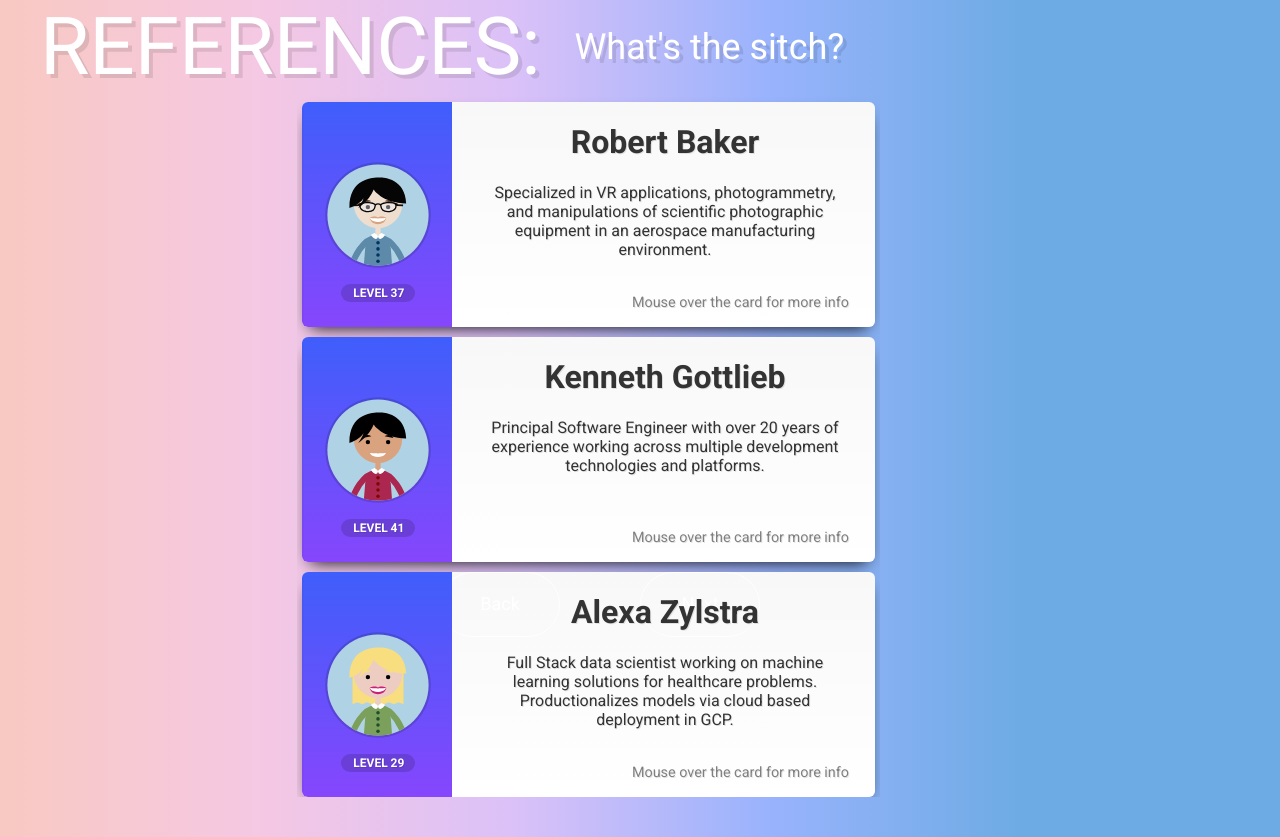
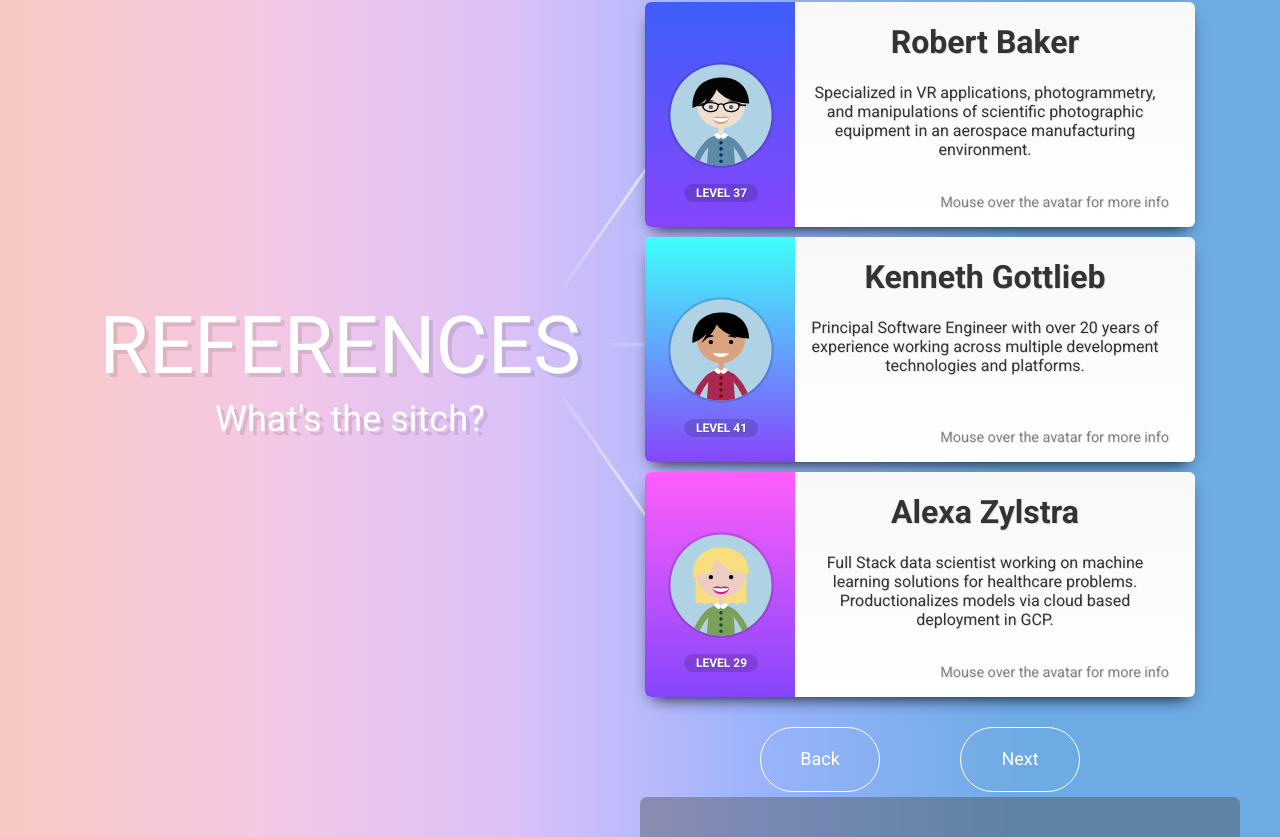
Before and after one commit to AveryCaldwell/Portfolio-8-23, a React (Vite) app: page / in a window 1280 px wide. Shown: the part 4003-4840 px from the top of the page. Built offline with nearby package versions, Linux system fonts and the light colour scheme; a web font is replaced by a local one.

Commit message:
Testimonial rework, requires changing card content

```diff
--- a/src/components/Projects.jsx
+++ b/src/components/Projects.jsx
@@ -324,7 +324,6 @@ function Projects({ props }) {
 					/>
 				</div>
 			</div>
-
 			{/* SVG Container */}
 			<div className="svgContainer" style={svgContainer}>
 				<svg
--- a/src/components/Styles.jsx
+++ b/src/components/Styles.jsx
@@ -31,14 +31,15 @@ export const pageContainer = {
 
 /* ============================== NAV SECTION ============================== */
 export const navTitle = {
-	fontSize: '40px',
+	fontSize: '32px',
 	paddingRight: '24px',
 	position: 'absolute',
 	bottom: '10px',
 	right: '10px',
+	color: 'rgba(255,255,255,0.8)',
 	transition: 'all 1.5s ease',
 	textShadow: `2px 2px rgba(0,0,0,0.1)`,
-	//opacity: 0,
+	//opacity: 0.5,
 };
 export const navBox = {
 	display: 'flex',
@@ -496,14 +497,14 @@ export const myEduInactive = {
 /* ============================== SVG PATH SECTION ============================== */
 export const svgContainer = {
 	position: 'absolute',
-	top: '360vh',
-	left: '250px',
+	top: '345vh',
+	left: '350px',
 	cursor: 'pointer',
 	zIndex: '-1',
 };
 
 export const svgCord = {
-	width: '120vh',
+	//width: '600px',
 	height: '120vh',
 	pointerEvents: 'none',
 	//opacity: 0,
@@ -852,7 +853,9 @@ export const text = {
 export const testimonialsContainer = {
 	display: 'flex',
 	position: 'relative',
+	alignItems: 'center',
 	fontFamily: 'Roboto',
+	flexDirection: 'row',
 };
 
 export const testimonialsTitle = {
@@ -863,8 +866,10 @@ export const testimonialsTitle = {
 	textShadow: `4px 4px rgba(0,0,0,0.1)`,
 	textAlign: 'center',
 	margin: '0',
-	minWidth: '50%',
+	marginTop: 50,
+	//minWidth: '50%',
 	alignItems: 'center',
+	//marginBottom: 30,
 };
 export const testimonialsSubtitle = {
 	fontSize: '36px',
@@ -881,14 +886,15 @@ export const testimonialsSubtitle = {
 };
 // box containing ref cards
 export const testimonialsBox = {
-	flexWrap: 'wrap',
+	display: 'flex',
+	flexDirection: 'column',
+	flexWrap: 'nowrap',
+	alignItems: 'center',
 	display: 'flex',
 	position: 'relative',
-	height: '700px',
-	width: '100%',
-	overflow: 'hidden',
-	top: '100px',
-	right: '30%',
+	height: '800px',
+	maxWidth: '560px',
+	//overflow: 'hidden',
 };
 // USED IN MULTIPLE PLACES ON CARD
 export const center = {
@@ -899,7 +905,7 @@ export const center = {
 };
 // EACH CARD STYLING
 export const card = {
-	width: '800px',
+	width: '550px',
 	height: '225px',
 	background: 'linear-gradient(#f8f8f8, #fff)',
 	boxShadow: '0 8px 16px -8px',
@@ -1041,10 +1047,9 @@ export const testimonialsButtonSpan = {
 	justifyContent: 'space-around',
 	flexDirection: 'row',
 	width: '400px',
-	bottom: '225px',
+	marginTop: '25px',
+
 	position: 'relative',
-	left: '30%',
-	height: '150px',
 };
 export const testimonialsButton = {
 	borderRadius: '36px',
--- a/src/components/Testimonials.jsx
+++ b/src/components/Testimonials.jsx
@@ -35,30 +35,37 @@ import {
 // This function renders Testimonials content of web app
 function Testimonials({ props }) {
 	// State to track hovering over the reference card
-	const [hover, setHover] = useState(false);
+	const [hoverState, setHoverState] = useState({
+		0: false,
+		1: false,
+		2: false,
+	});
 	// Event handler for mouse entering the reference card
-	const handleMouseEnter = () => {
-		setHover(true);
+	const handleMouseEnter = (target) => {
+		let obj = Object.assign({}, hoverState);
+		obj[target] = true;
+		setHoverState(obj);
 	};
 
 	// Event handler for mouse leaving the reference card
-	const handleMouseLeave = () => {
-		setHover(false);
+	const handleMouseLeave = (target) => {
+		let obj = Object.assign({}, hoverState);
+		obj[target] = false;
+		setHoverState(obj);
 	};
 
 	// Styling for when the user hovers over the reference card
 	const additionalStyles = {
 		position: 'absolute',
-		width: hover ? '100%' : '150px',
+
 		height: '100%',
-		background: hover
-			? 'linear-gradient( rgba(63,94,251,1) 0%, rgba(134,70,252,1)100%)'
-			: 'linear-gradient( rgba(63,94,251,1) 0%, rgba(134,70,252,1)100%)',
+		// background:
+		// 	'linear-gradient( rgba(63,94,251,1) 0%, rgba(134,70,252,1)100%)',
 		transition: 'width 0.4s',
 		overflow: 'hidden',
 		zIndex: 2,
-		borderRadius: hover ? '0 5px 5px 0' : 'none',
 	};
+
 	// State and buttons for controlling testimonials page navigation
 	const [testimonialsState, setTestimonialsButtonState] = React.useState({
 		Resume: { boxShadow: '0 4px 10px rgba(255, 255, 255, 0.0)' },
@@ -75,37 +82,143 @@ function Testimonials({ props }) {
 		obj[name] = style;
 		setTestimonialsButtonState(obj);
 	}
+	const cardInfo = [
+		{
+			name: 'Robert Baker',
+			about: 'Specialized in VR applications, photogrammetry, and manipulations of scientific photographic equipment in an aerospace manufacturing environment.',
+			level: 37,
+			title: 'Software Architect',
+			company: 'Boeing BR&T',
+			dateJoined: '2015',
+			location: 'Seattle, WA',
+			email: 'robert.s.baker2@boeing.com',
+			avatar: <FirstAvatar />,
+			background:
+				'linear-gradient( rgba(63,94,251,1) 0%, rgba(134,70,252,1)100%)',
+		},
+		{
+			name: 'Kenneth Gottlieb',
+			about: 'Principal Software Engineer with over 20 years of experience working across multiple development technologies and platforms.',
+			level: 41,
+			title: 'Senior Software Engineer',
+			company: 'NinjaTrader',
+			dateJoined: '2023',
+			location: 'Houston, TX',
+			email: 'kenneth.gottlieb@ninjatrader.com',
+			avatar: <SecondAvatar />,
+			background:
+				'linear-gradient( rgba(63,255,251,1) 0%, rgba(134,70,252,1)100%)',
+		},
+		{
+			name: 'Alexa Zylstra',
+			about: 'Full Stack data scientist working on machine learning solutions for healthcare problems. Productionalizes models via cloud based deployment in GCP.',
+			level: 29,
+			title: 'Full Stack Data Analyst',
+			company: 'HCA',
+			dateJoined: '2018',
+			location: 'Nashville, TN',
+			email: 'zylstra.az@gmail.com',
+			avatar: <ThirdAvatar />,
+			background:
+				'linear-gradient( rgba(255,94,251,1) 0%, rgba(134,70,252,1)100%)',
+		},
+	];
 
 	return (
 		<React.Fragment>
 			{/* Testimonials Container */}
 			<div
 				className="testimonialsContainer pageContainer"
-				style={{ ...testimonialsContainer, ...pageContainer }}
+				style={{ ...pageContainer, ...testimonialsContainer }}
+			>
+				<div
+					id="csslines"
+					style={{
+						position: 'absolute',
+						top: '255px',
+						left: '600px',
+					}}
 				>
 					<div
 						style={{
+							borderBottom: '3px solid rgba(255, 255, 255,0.7)',
+							borderImage:
+								'linear-gradient(45deg, rgba(255, 255, 255,0.7), rgba(255, 255, 255,0.1)) 1',
+							width: '150px',
+							transform: 'rotate(125deg)',
+							transformOrigin: 'left',
+							position: 'relative',
+							left: '10px',
+							top: '-90px',
+						}}
+					/>
+					<div
+						style={{
+							borderBottom: '3px solid rgba(255, 255, 255,0.7)',
+							borderImage:
+								'linear-gradient(45deg, rgba(255, 255, 255,0.7), rgba(255, 255, 255,0.1)) 1',
+							width: '150px',
+							transform: 'rotate(235deg)',
+							transformOrigin: 'left',
+							position: 'relative',
+							left: '10px',
+							top: '265px',
+						}}
+					/>
+					<div
+						style={{
+							borderBottom: '3px solid rgba(255, 255, 255,0.7)',
+							borderImage:
+								'linear-gradient(45deg, rgba(255, 255, 255,0.7), rgba(255, 255, 255,0.1)) 1',
+							width: '150px',
+							transform: 'rotate(180deg)',
+							transformOrigin: 'left',
+							position: 'relative',
+							left: '120px',
+							top: '85px',
+						}}
+					/>
+				</div>
+				<div
+					style={{
 						display: 'flex',
-						width: '100%',
-						height: '100px',
-						flexDirection: 'horizontal',
-						justifyContent: 'space-between',
+						width: '600px',
+						height: '800px',
+						alignItems: 'center',
+						flexDirection: 'column',
+						justifyContent: 'center',
 					}}
 				>
-					<div className="testimonialsTitle" style={testimonialsTitle}>
-						REFERENCES:{' '}
+					<div
+						className="testimonialsTitle"
+						style={testimonialsTitle}
+					>
+						REFERENCES
+					</div>
 					<span style={testimonialsSubtitle}>What's the sitch?</span>
-					</div>
+					<div style={{ height: 100 }}></div>
 				</div>
 
 				<div className="testimonialsBox" style={testimonialsBox}>
 					{/* === CARD 1 === */}
+					{cardInfo.map(function (element, index) {
+						let background = {
+							background: element.background,
+							width: hoverState[index] ? '100%' : '150px',
+							borderRadius: hoverState[index]
+								? '0 5px 5px 0'
+								: 'none',
+						};
+						return (
 							<div className="card first" style={card}>
 								<div
 									className="additional first"
-							style={additionalStyles}
-							onMouseEnter={handleMouseEnter}
-							onMouseLeave={handleMouseLeave}
+									style={{
+										...additionalStyles,
+										...background,
+									}}
+									onMouseEnter={() => handleMouseEnter(index)}
+									onMouseLeave={() => handleMouseLeave(index)}
 								>
 									<div className="user-card" style={userCard}>
 										<div
@@ -116,10 +229,10 @@ function Testimonials({ props }) {
 												...points,
 											}}
 										>
-									Level 37
+											Level {element.level}
 										</div>
 										{/* === CLIP ART === */}
-								<FirstAvatar />
+										{element.avatar}
 									</div>
 									{/* BACKSIDE OF CARD */}
 									<div
@@ -129,34 +242,52 @@ function Testimonials({ props }) {
 											padding: '5px',
 										}}
 									>
-								<div className="more-info" style={moreInfo}>
-									<h1 style={moreInfoTitle}>Robert Baker</h1>
-									<div id="title">Software Architect</div>
-									<div className="coords" style={coords}>
+										<div
+											className="more-info"
+											style={moreInfo}
+										>
+											<h1 style={moreInfoTitle}>
+												{element.name}
+											</h1>
+											<div id="title">
+												{element.title}
+											</div>
+											<div
+												className="coords"
+												style={coords}
+											>
 												<span style={coordsSpan}>
-											Boeing, BR&T:
+													{element.company}:
 												</span>
 												<span style={coordsSpan}>
-											Joined 2015
+													{' '}
+													Joined {element.dateJoined}
 												</span>
 											</div>
-									<div className="coords" style={coords}>
+											<div
+												className="coords"
+												style={coords}
+											>
 												<span style={coordsSpan}>
-											Seattle, WA
+													{element.location}
 												</span>
 											</div>
-									<div className="stats" style={stats}>
+											<div
+												className="stats"
+												style={stats}
+											>
 												<div>
 													<div style={statsTitle}>
 														<MailOutlineIcon
 															style={{
-														verticalAlign: 'middle',
+																verticalAlign:
+																	'middle',
 															}}
 														/>{' '}
 														Email:{' '}
 														<span style={value}>
 															{' '}
-													robert.s.baker2@boeing.com{' '}
+															{element.email}{' '}
 														</span>
 													</div>
 												</div>
@@ -168,191 +299,71 @@ function Testimonials({ props }) {
 								</div>
 								{/* === FRONT BLERP ON CARD === */}
 								<div className="general" style={general}>
-							<h1 className="cardHeader">Robert Baker</h1>
-							<p>
-								Specialized in VR applications, photogrammetry,
-								and manipulations of scientific photographic
-								equipment in an aerospace manufacturing
-								environment.
-							</p>
+									<h1 className="cardHeader">
+										{element.name}
+									</h1>
+									<p>{element.about}</p>
 									<span className="more" style={more}>
-								Mouse over the card for more info
+										Mouse over the avatar for more info
 									</span>
 								</div>
 							</div>
-
-					{/* <!-- CARD 2 --> */}
-					<div className="card second" style={card}>
+						);
+					})}
 					<div
-							className="additional secondAdd"
-							style={additionalStyles}
-							onMouseEnter={handleMouseEnter}
-							onMouseLeave={handleMouseLeave}
+						id="testimonialsButtonSpan"
+						style={testimonialsButtonSpan}
 					>
-							<div className="user-card" style={userCard}>
-								<div
-									className="points center"
+						{testimonialsButtons.map(function (element, index) {
+							return (
+								<button
+									className="testimonialsButton"
+									key={`testimonialsButton${index}`}
+									name={element.name}
 									style={{
-										...userCardStats,
-										...center,
-										...points,
+										...testimonialsButton,
+										...testimonialsState[element.name],
+									}}
+									onMouseEnter={(event) => {
+										//console.log(event.target.name);
+										setTestimonialsHoverButton(
+											event.target.name,
+											{
+												boxShadow:
+													'0 4px 10px rgba(255, 255, 255, 0.7)',
+											}
+										);
+									}}
+									onMouseLeave={(event) => {
+										setTestimonialsHoverButton(
+											event.target.name,
+											{
+												boxShadow:
+													'0 4px 10px rgba(255, 255, 255, 0.0)',
+											}
+										);
+									}}
+									onClick={function () {
+										props.setActivePage(element.target);
+										setTestimonialsHoverButton(
+											element.target,
+											{
+												boxShadow:
+													'0 4px 10px rgba(255, 255, 255, 0.0)',
+											}
+										);
 									}}
 								>
-									Level 41
-								</div>
-								{/* === CLIP ART === */}
-								<SecondAvatar />
-							</div>
-							{/* BACKSIDE OF CARD */}
-							<div
-								style={{
-									color: 'white',
-									textAlign: 'center',
-									padding: '5px',
-								}}
-							>
-								<div className="more-info" style={moreInfo}>
-									<h1 style={moreInfoTitle}>
-										Kenneth Gottlieb
-									</h1>
-									<div id="title">
-										Senior Software Engineer
-									</div>
-									<div className="coords" style={coords}>
-										<span style={coordsSpan}>
-											NinjaTrader:{' '}
-										</span>
-										<span style={coordsSpan}>
-											Joined 2023
-										</span>
-									</div>
-									<div className="coords" style={coords}>
-										<span style={coordsSpan}>
-											Houston, TX
-										</span>
-									</div>
-									<div className="stats" style={stats}>
-										<div>
-											<div style={statsTitle}>
-												<MailOutlineIcon
-													style={{
-														verticalAlign: 'middle',
-													}}
-												/>{' '}
-												Email:{' '}
-												<span style={value}>
-													{' '}
-													kenneth.gottlieb@ninjatrader.com{' '}
-												</span>
+									<span>{element.span}</span>
+								</button>
+							);
+						})}
 					</div>
 				</div>
-
-										<div></div>
-									</div>
-								</div>
-							</div>
-						</div>
-						{/* === FRONT BLERP ON CARD === */}
-						<div className="general" style={general}>
-							<h1 className="cardHeader">Kenneth Gottlieb</h1>
-							<p>
-								Principal Software Engineer with over 20 years
-								of experience working across multiple
-								development technologies and platforms.
-							</p>
-							<span className="more" style={more}>
-								Mouse over the card for more info
-							</span>
-						</div>
-					</div>
-
-					{/* <!-- CARD 3 --> */}
-					<div className="card third" style={card}>
-						<div
-							className="additional thirdAdd"
-							style={additionalStyles}
-							onMouseEnter={handleMouseEnter}
-							onMouseLeave={handleMouseLeave}
-						>
-							<div className="user-card" style={userCard}>
-								<div
-									className="points center"
-									style={{
-										...userCardStats,
-										...center,
-										...points,
-									}}
-								>
-									Level 29
-								</div>
-								{/* === CLIP ART === */}
-								<ThirdAvatar />
-							</div>
-							{/* BACKSIDE OF CARD */}
-							<div
-								style={{
-									color: 'white',
-									textAlign: 'center',
-									padding: '5px',
-								}}
-							>
-								<div className="more-info" style={moreInfo}>
-									<h1 style={moreInfoTitle}>Alexa Zylstra</h1>
-									<div id="title">
-										Full Stack Data Analyst
-									</div>
-									<div className="coords" style={coords}>
-										<span style={coordsSpan}>HCA: </span>
-										<span style={coordsSpan}>
-											Joined: 2018
-										</span>
-									</div>
-									<div className="coords" style={coords}>
-										<span style={coordsSpan}>
-											Nashville, TN
-										</span>
-									</div>
-									<div className="stats" style={stats}>
-										<div>
-											<div style={statsTitle}>
-												<MailOutlineIcon
-													style={{
-														verticalAlign: 'middle',
-													}}
-												/>{' '}
-												Email:{' '}
-												<span style={value}>
-													{' '}
-													zylstra.az@gmail.com{' '}
-												</span>
-											</div>
-										</div>
-
-										<div></div>
-									</div>
-								</div>
-							</div>
-						</div>
-						{/* === FRONT BLERP ON CARD === */}
-						<div className="general" style={general}>
-							<h1 className="cardHeader">Alexa Zylstra</h1>
-							<p>
-								Full Stack data scientist working on machine
-								learning solutions for healthcare problems.
-								Productionalizes models via cloud based
-								deployment in GCP.
-							</p>
-							<span className="more" style={more}>
-								Mouse over the card for more info
-							</span>
-						</div>
-					</div>
-				</div>
-
 				{/* END OF CONTAINER DIV */}
 			</div>{' '}
 			{/* BUTTON SPAN */}
-			<div id="testimonialsButtonSpan" style={testimonialsButtonSpan}>
+			{/* <div id="testimonialsButtonSpan" style={testimonialsButtonSpan}>
 				{testimonialsButtons.map(function (element, index) {
 					return (
 						<button
@@ -388,7 +399,7 @@ function Testimonials({ props }) {
 						</button>
 					);
 				})}
-			</div>
+			</div> */}
 		</React.Fragment>
 	);
 }
```
Lines whose indentation alone changed are shown as unchanged.
